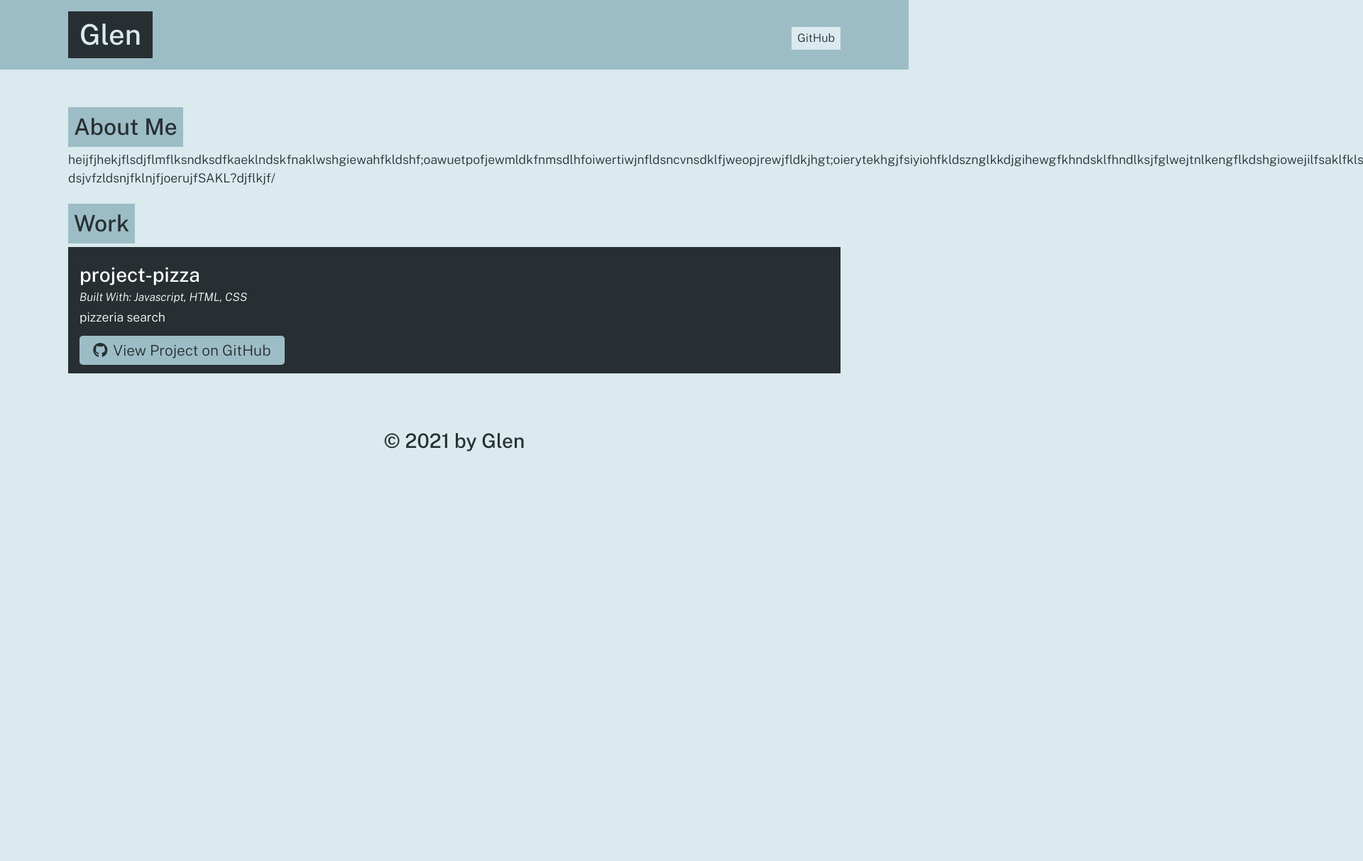
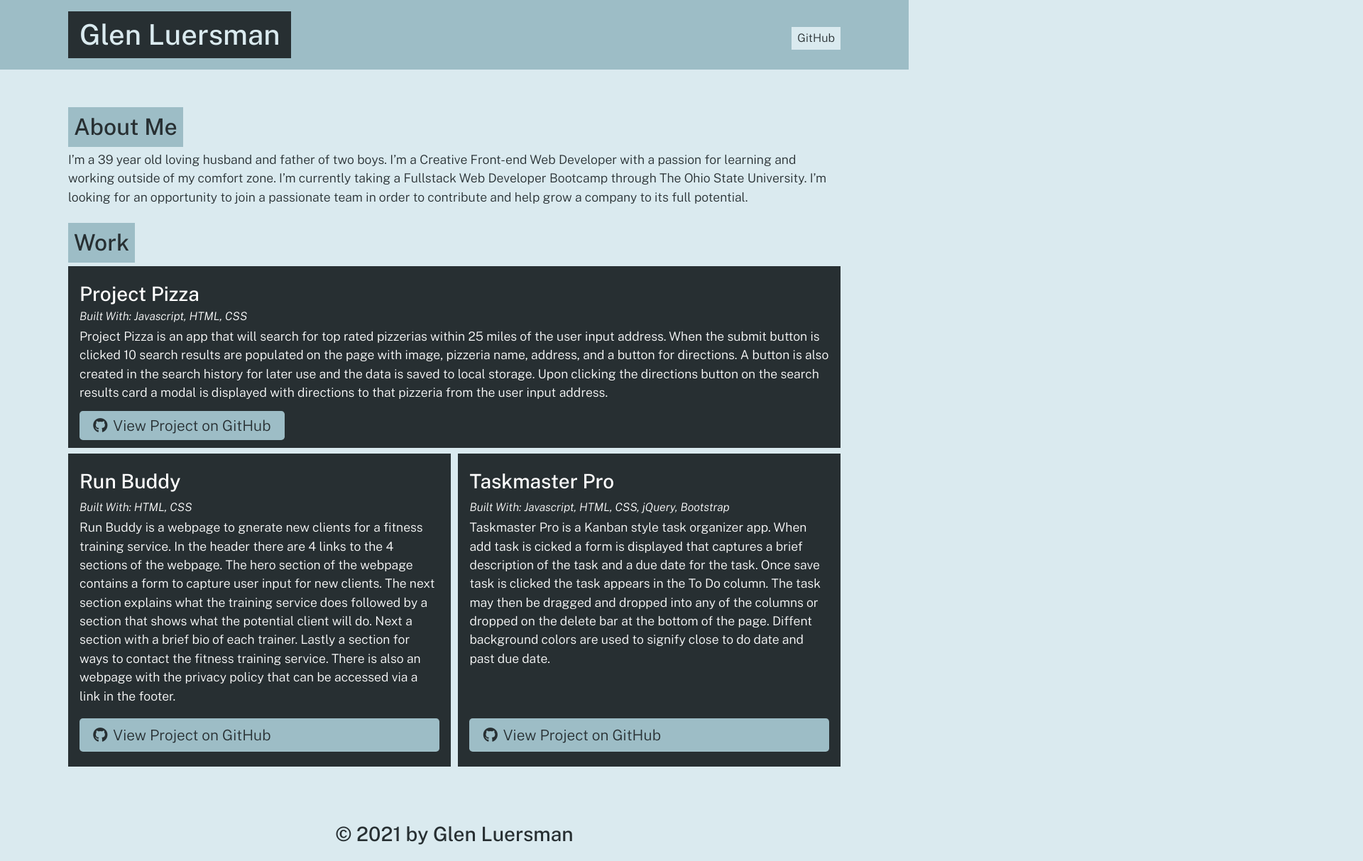
Before and after one commit to glenluersman/portfolio-generator, a website: page dist/index.html in a window 1280 px wide. Shown: the top 1213 px of the page at 71% size, 1920 px wide, since content can reach past the window. Before the commit the page ends 800 px from the top, so only its background shows below. Drawn offline with nearby package versions, Linux system fonts and the light colour scheme.

Commit message:
edit readme

```diff
--- a/dist/index.html
+++ b/dist/index.html
@@ -15,7 +15,7 @@
     <body>
       <header>
         <div class="container flex-row justify-space-between align-center py-3">
-          <h1 class="page-title text-secondary bg-dark py-2 px-3">Glen</h1>
+          <h1 class="page-title text-secondary bg-dark py-2 px-3">Glen Luersman</h1>
           <nav class="flex-row">
             <a class="ml-2 my-1 px-2 py-1 bg-secondary text-dark" href="https://github.com/glenluersman">GitHub</a>
           </nav>
@@ -24,7 +24,7 @@
 
     <section class="my-3" id="about">
       <h2 class="text-dark bg-primary p-2 display-inline-block">About Me</h2>
-      <p>heijfjhekjflsdjflmflksndksdfkaeklndskfnaklwshgiewahfkldshf;oawuetpofjewmldkfnmsdlhfoiwertiwjnfldsncvnsdklfjweopjrewjfldkjhgt;oierytekhgjfsiyiohfkldsznglkkdjgihewgfkhndsklfhndlksjfglwejtnlkengflkdshgiowejilfsaklfklsdfhgoiwehfnklnfihfijeflksdzjgkljhdifhsaifhndslkgfliedsdjhfglkdshfgoiweahtgfkl dsjvfzldsnjfklnjfjoerujfSAKL?djflkjf/</p>
+      <p>I’m a 39 year old loving husband and father of two boys. I’m a Creative Front-end Web Developer with a passion for learning and working outside of my comfort zone. I’m currently taking a Fullstack Web Developer Bootcamp through The Ohio State University. I’m looking for an opportunity to join a passionate team in order to contribute and help grow a company to its full potential.</p>
     </section>
 
 
@@ -33,23 +33,43 @@
       <div class="flex-row justify-space-between">
 
           <div class="col-12 mb-2 bg-dark text-light p-3">
-            <h3 class="portfolio-item-title text-light">project-pizza</h3>
+            <h3 class="portfolio-item-title text-light">Project Pizza</h3>
             <h5 class="portfolio-languages">
               Built With:
               Javascript, HTML, CSS
             </h5>
-            <p>pizzeria search</p>
-            <a href="dfweiufjkjfmkwdjfopwefjjdcmewfj" class="btn"><i class="fab fa-github mr-2"></i>View Project on GitHub</a>
+            <p>Project Pizza is an app that will search for top rated pizzerias within 25 miles of the user input address. When the submit button is clicked 10 search results are populated on the page with image, pizzeria name, address, and a button for directions. A button is also created in the search history for later use and the data is saved to local storage. Upon clicking the directions button on the search results card a modal is displayed with directions to that pizzeria from the user input address.</p>
+            <a href="https://yourfunkydad.github.io/project-pizza/" class="btn"><i class="fab fa-github mr-2"></i>View Project on GitHub</a>
           </div>
 
 
+
+          <div class="col-12 col-md-6 mb-2 bg-dark text-light p-3 flex-column">
+            <h3 class="portfolio-item-title text-light">Run Buddy</h3>
+            <h5 class="portfolio-languages">
+              Built With:
+              HTML, CSS
+            </h5>
+            <p>Run Buddy is a webpage to gnerate new clients for a fitness training service. In the header there are 4 links to the 4 sections of the webpage. The hero section of the webpage contains a form to capture user input for new clients. The next section explains what the training service does followed by a section that shows what the potential client will do. Next a section with a brief bio of each trainer. Lastly a section for ways to contact the fitness training service. There is also an webpage with the privacy policy that can be accessed via a link in the footer.</p>
+            <a href="https://glenluersman.github.io/run-buddy/" class="btn mt-auto"><i class="fab fa-github mr-2"></i>View Project on GitHub</a>
+          </div>
+
+          <div class="col-12 col-md-6 mb-2 bg-dark text-light p-3 flex-column">
+            <h3 class="portfolio-item-title text-light">Taskmaster Pro</h3>
+            <h5 class="portfolio-languages">
+              Built With:
+              Javascript, HTML, CSS, jQuery, Bootstrap
+            </h5>
+            <p>Taskmaster Pro is a Kanban style task organizer app. When add task is cicked a form is displayed that captures a brief description of the task and a due date for the task. Once save task is clicked the task appears in the To Do column. The task may then be dragged and dropped into any of the columns or dropped on the delete bar at the bottom of the page. Diffent background colors are used to signify close to do date and past due date.</p>
+            <a href="https://glenluersman.github.io/taskmaster-pro/" class="btn mt-auto"><i class="fab fa-github mr-2"></i>View Project on GitHub</a>
+          </div>
 
       </div>
     </section>
 
       </main>
       <footer class="container text-center py-3">
-        <h3 class="text-dark">&copy; 2021 by Glen</h3>
+        <h3 class="text-dark">&copy; 2021 by Glen Luersman</h3>
       </footer>
     </body>
     </html>
```
Also changed, not shown: README.md, images/logo-round-dark.png (added), images/portfolio-generator.PNG (added).
